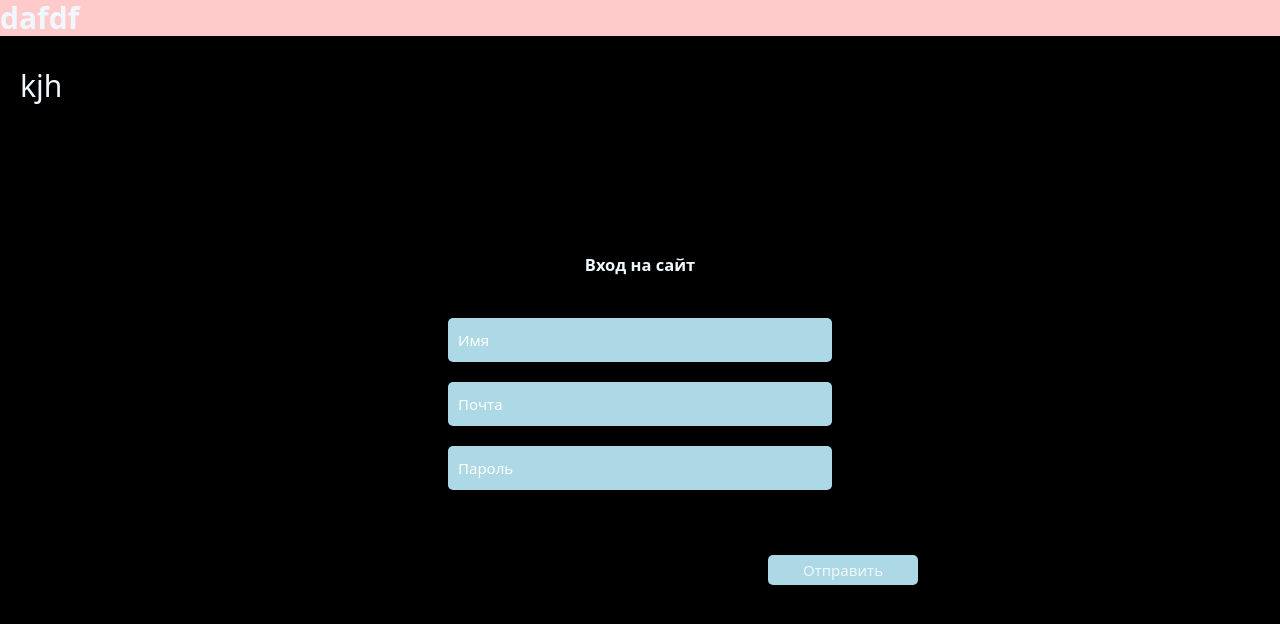
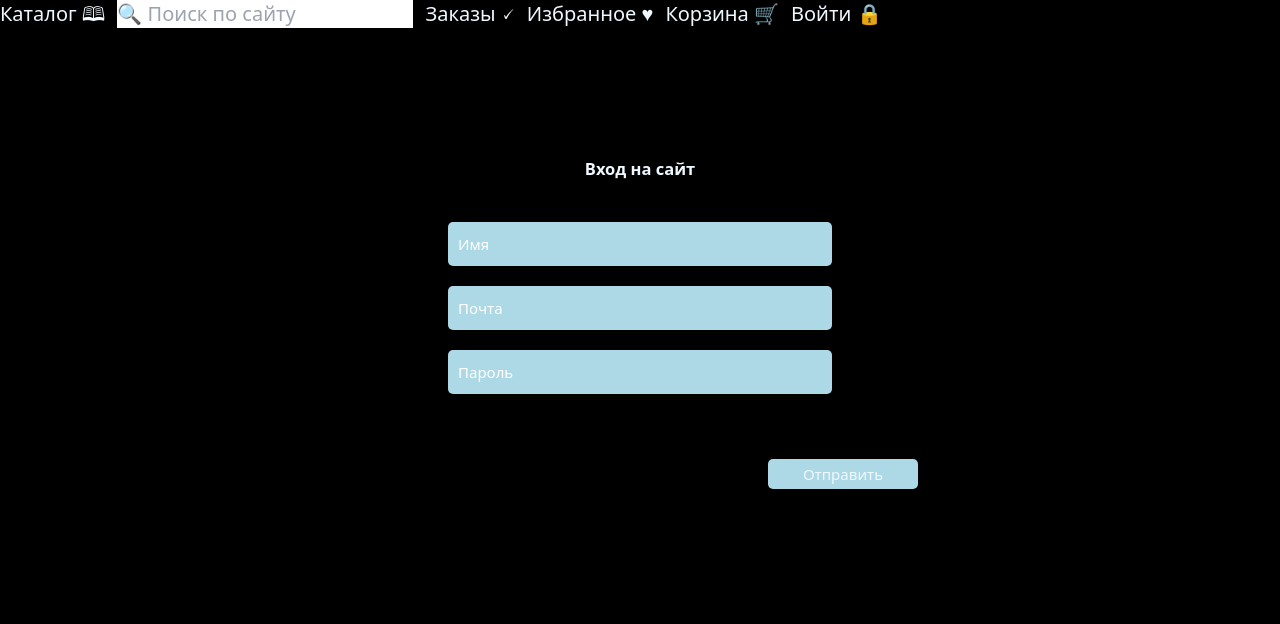
Before and after one commit to belkud/vueShop, a Vue app in the folder shop/: page / in a window 1280 px wide. Shown: the top 624 px of the page. Built offline with nearby package versions, Linux system fonts and the light colour scheme.

Commit message:
PostHeader

```diff
--- a/shop/src/components/PostHeader.vue
+++ b/shop/src/components/PostHeader.vue
@@ -4,10 +4,16 @@
 <!-- 2. Возможно помочь со splice в PostEntrance  -->
 
 <template>
-    <div class="text-3xl font-bold bg-red-200 ">
-        dafdf
+    <div class=" flex text-xl gap-3">
+        <div class="">Каталог &#128366;</div>
+        <input placeholder="&#128269; Поиск по сайту" class=" place-content-center" >
+        <div>Заказы 	&#128504;</div>
+        <div>Избранное &#9829;</div>
+        <div>Корзина &#128722</div>
+        <div>Войти &#128274;</div>
+        <!-- &#128275;	Замок открыт -->
+        <!-- text-3xl mt-3 p-5  text-3xl font-bold -->
     </div>
-<div class="text-3xl mt-3 p-5">kjh</div>
 </template>
 
 <script lang="ts">
```
